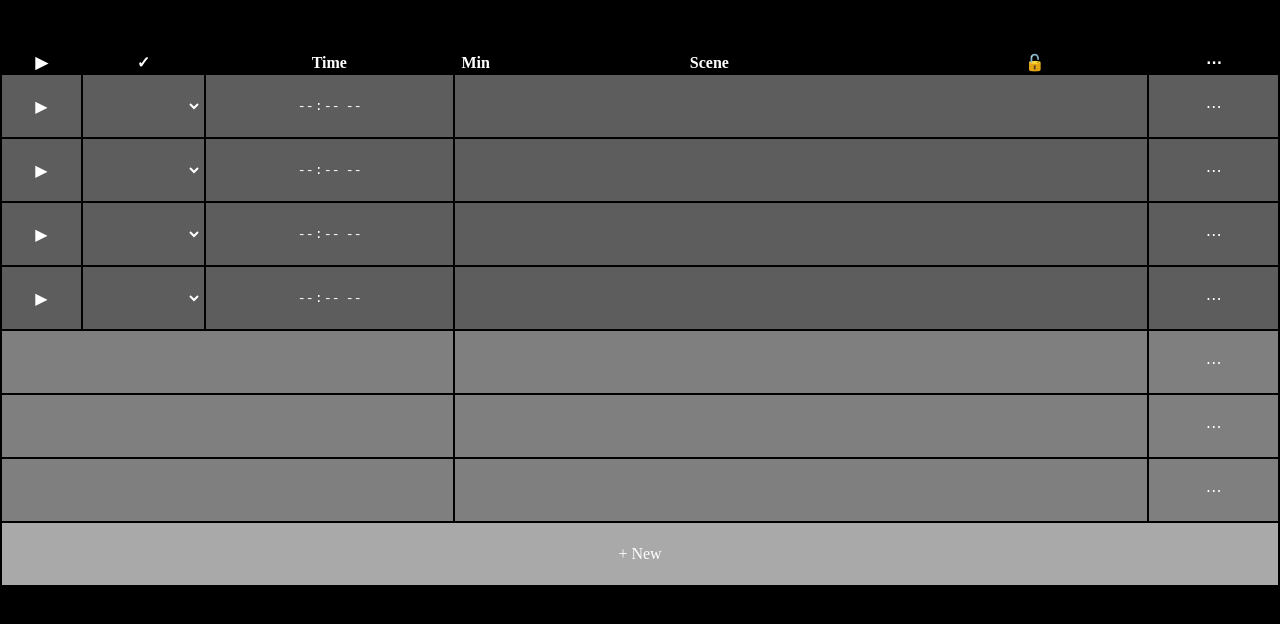
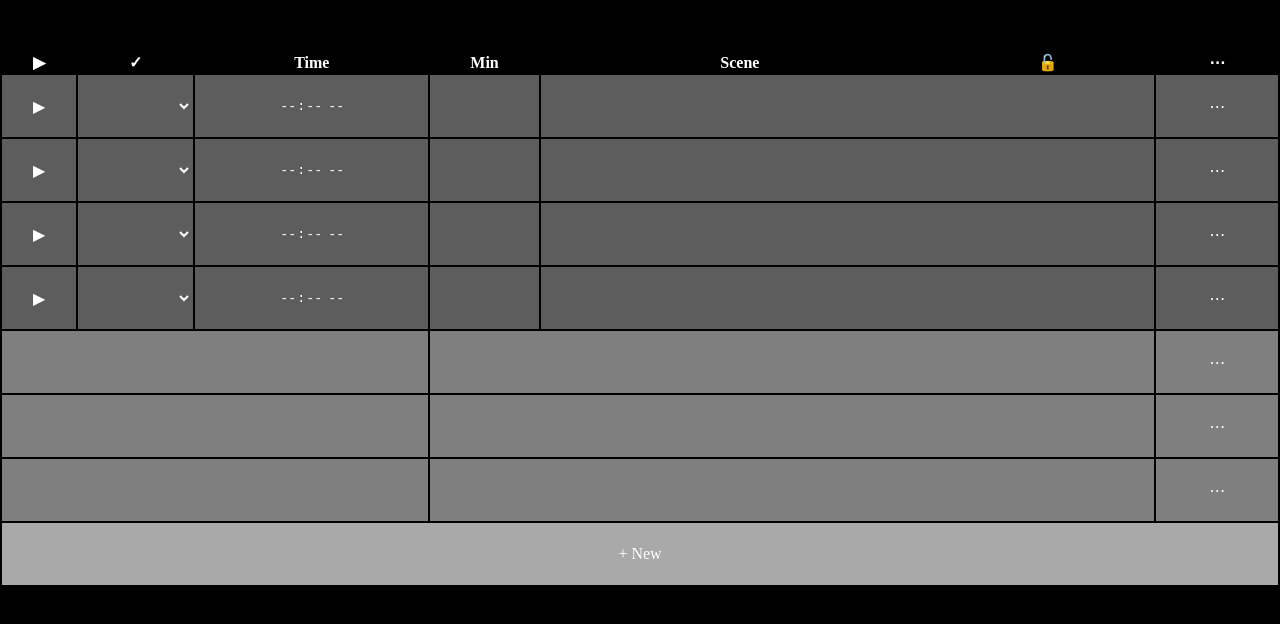
Before and after one commit to simfrisk/code, a plain HTML site: page index.html in a window 1280 px wide. Both pictures are taken after a click on the element "+ New". Drawn offline with Linux system fonts and the light colour scheme.

Commit message:
Update schedual2.css

```diff
--- a/Style/schedual2.css
+++ b/Style/schedual2.css
@@ -1,6 +1,7 @@
 body {
-  background-color: black;
+  background-color: rgb(0, 0, 0);
   color: white;
+  margin: 0px;
 }
 
 .mainClass {
@@ -40,57 +41,44 @@
   background-color: rgb(179, 179, 179);
 }
 
-.addSubClass :nth-child(1) {
-  text-align: left;
-  padding-left: 30px;
-}
-
-body {
-  background-color: black;
-  color: white;
-  margin: 0px;
-}
 
 table {
   margin-top: 50px;
   width: 100%;
+  background-color: black;
 }
+
 
 th {
   background-color: black;
   text-align: center;
+
 }
+
 
 tr {
   background-color: rgb(127, 127, 127);
+
+
 }
 
 td {
   text-align: center;
   height: 60px;
+
 }
 
 .toggle {
   min-width: 20px;
 }
 
-.duration{
-  width: 40px;
-}
 
-.duration input{
-width: 98%;
+.options {
+  padding-left: 10px;
+  padding-right: 10px;
 }
 
 
-.options{
- padding-left: 10px;
- padding-right: 10px;
-}
-
-.subCell1 {
-  width: 90px;
-}
 
 .mainClass input {
   color: white;
@@ -120,6 +108,11 @@
   color: transparent;
   cursor: pointer;
   position: absolute;
+
+
+
+
+
 }
 
 input[type="number"]::-webkit-inner-spin-button,
@@ -130,10 +123,28 @@
   margin: 0;
 }
 
-.toggle {
+
+
+.subCell1 {
+  width: 90px;
 }
 
-/* main.className = "mainClass";
-sub.className = "subClass";
-addMain.className = "addMainClass";
-addSub.className = "addSubClass"; */
+.subCell1 input {
+  width: 97%;
+}
+
+.subCell2 input {
+  width: 97%;
+}
+
+.scene input {
+  width: 97%;
+}
+
+.duration {
+  max-width: 30px;
+}
+
+.duration input {
+  max-width: 90%;
+}
```
